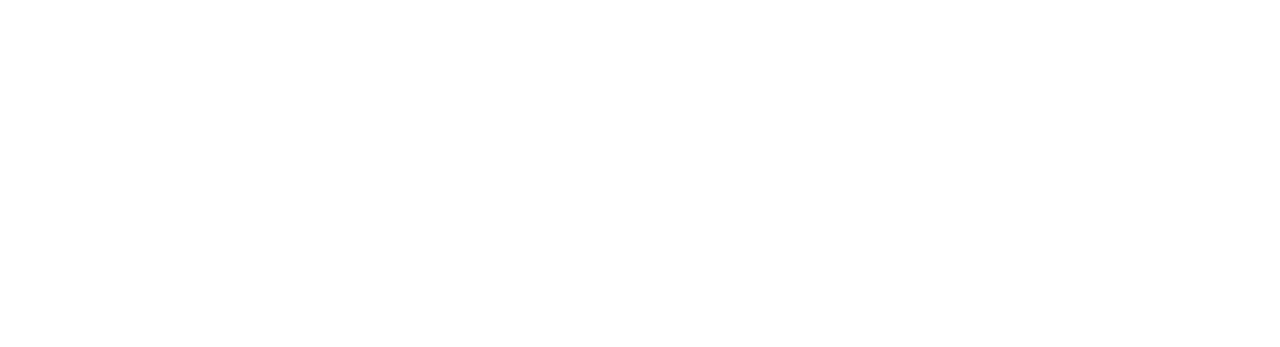
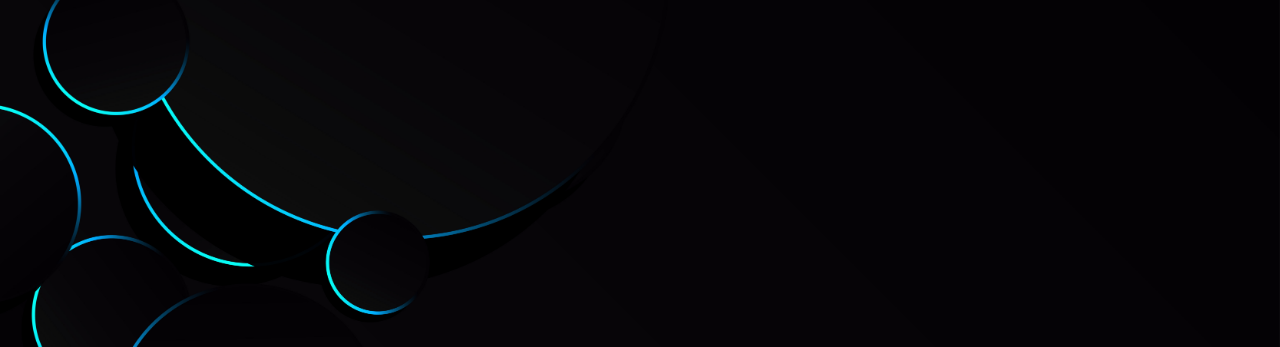
Before and after one commit to Igor-Brandalise/clock-js, a plain HTML site: page index.html in a window 1280 px wide. Shown: the top 347 px of the page. Drawn offline with Linux system fonts and the light colour scheme.

Commit message:
Update style.css

```diff
--- a/style.css
+++ b/style.css
@@ -10,7 +10,7 @@ body{
 }
 
 .container{
-    background-image: url(182428240217.jpg) ;
+    background-image: url(background.jpg) ;
     background-repeat: no-repeat;
     background-size: cover;
     background-position: auto;
```
